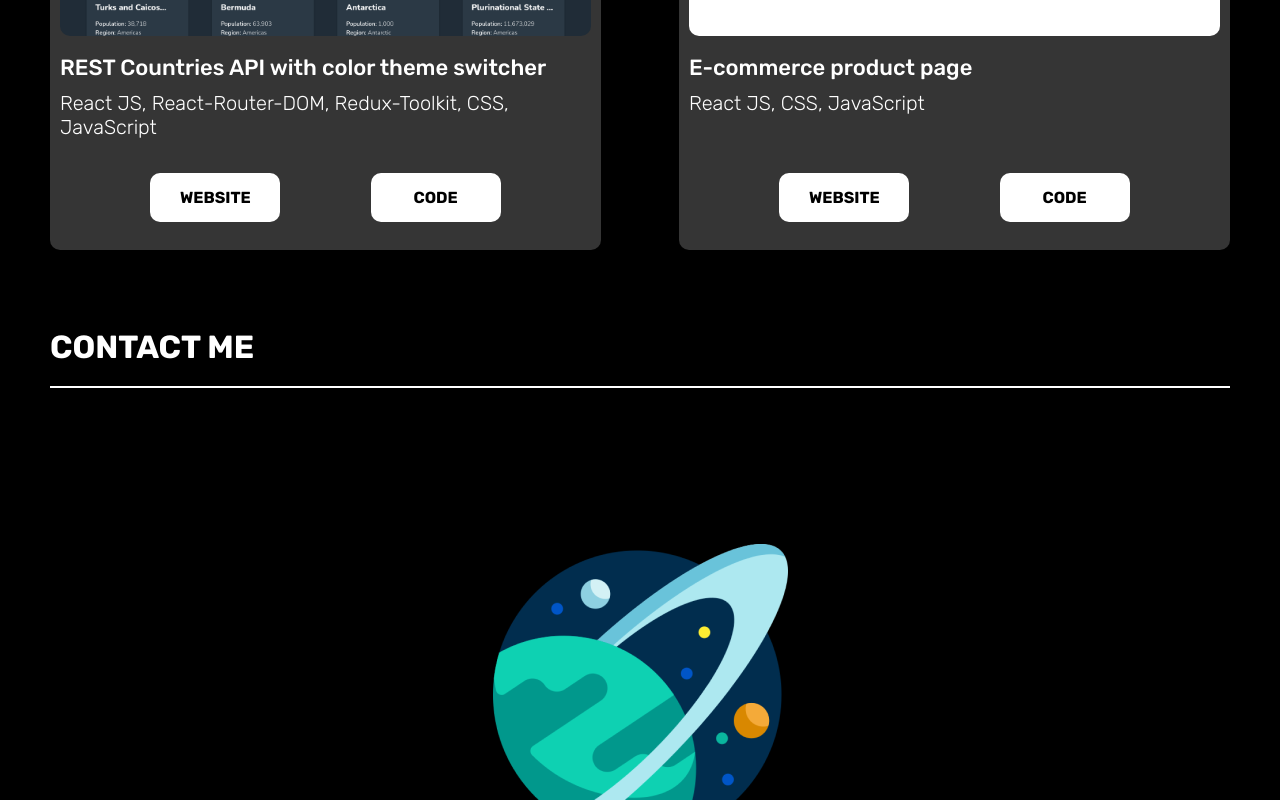
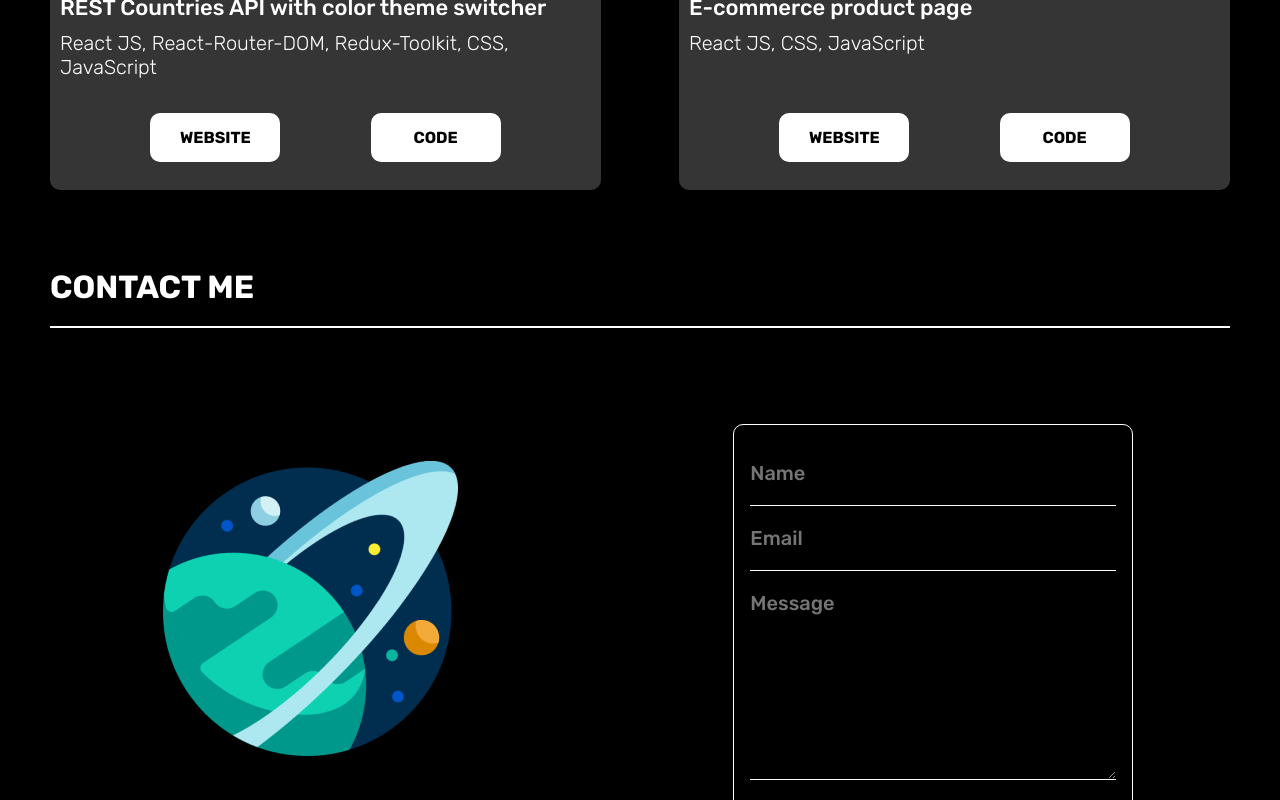
Before and after one commit to Mateeb11/portfolio, a React (Vite) app: page / in a window 1280 px wide. Shown: the part 2000-2800 px from the top of the page. Built offline with nearby package versions, Linux system fonts and the light colour scheme.

Commit message:
Changing the contact me layout to row

```diff
--- a/src/Components/Contact/Contact.jsx
+++ b/src/Components/Contact/Contact.jsx
@@ -36,8 +36,10 @@ export default function Contact() {
     <div>
       <SectionTitle title="CONTACT ME" />
       <div className={classes.container}>
-        <img src={planet} alt="" />
-        <UnderLine className={classes.email}>Mateeb2000@gmail.com</UnderLine>
+        <div className={classes.planet}>
+          <img src={planet} alt="" />
+          <UnderLine className={classes.email}>Mateeb2000@gmail.com</UnderLine>
+        </div>
         <form
           ref={form}
           onSubmit={sendEmail}
--- a/src/Components/Contact/Contact.module.scss
+++ b/src/Components/Contact/Contact.module.scss
@@ -1,8 +1,7 @@
 .container {
   display: flex;
+  flex-direction: column;
   align-items: center;
-
-  flex-direction: column;
 
   gap: 4.125em;
 
@@ -38,9 +37,32 @@
       font-size: var(--fs-small);
       font-weight: var(--fw-regular);
     }
+
     .button {
       margin: auto;
       margin-top: 1.8125em;
     }
   }
+
+  .planet {
+    display: grid;
+    gap: 4.125em;
+    text-align: center;
+  }
+
+  @media (min-width: 1024px) {
+    flex-direction: row;
+    justify-content: space-around;
+
+    .email {
+      font-size: var(--fs-semi-medium);
+    }
+
+    .form {
+      input,
+      textarea {
+        font-size: var(--fs-medium);
+      }
+    }
+  }
 }
--- a/src/UI/SectionTitle.module.scss
+++ b/src/UI/SectionTitle.module.scss
@@ -4,7 +4,7 @@
   border-bottom: 2px solid var(--white);
 
   padding-bottom: 0.625em;
-  margin-bottom: 4.875em;
+  margin-bottom: 3em;
 
   @media (min-width: 1024px) {
     font-size: var(--fs-large);
```
